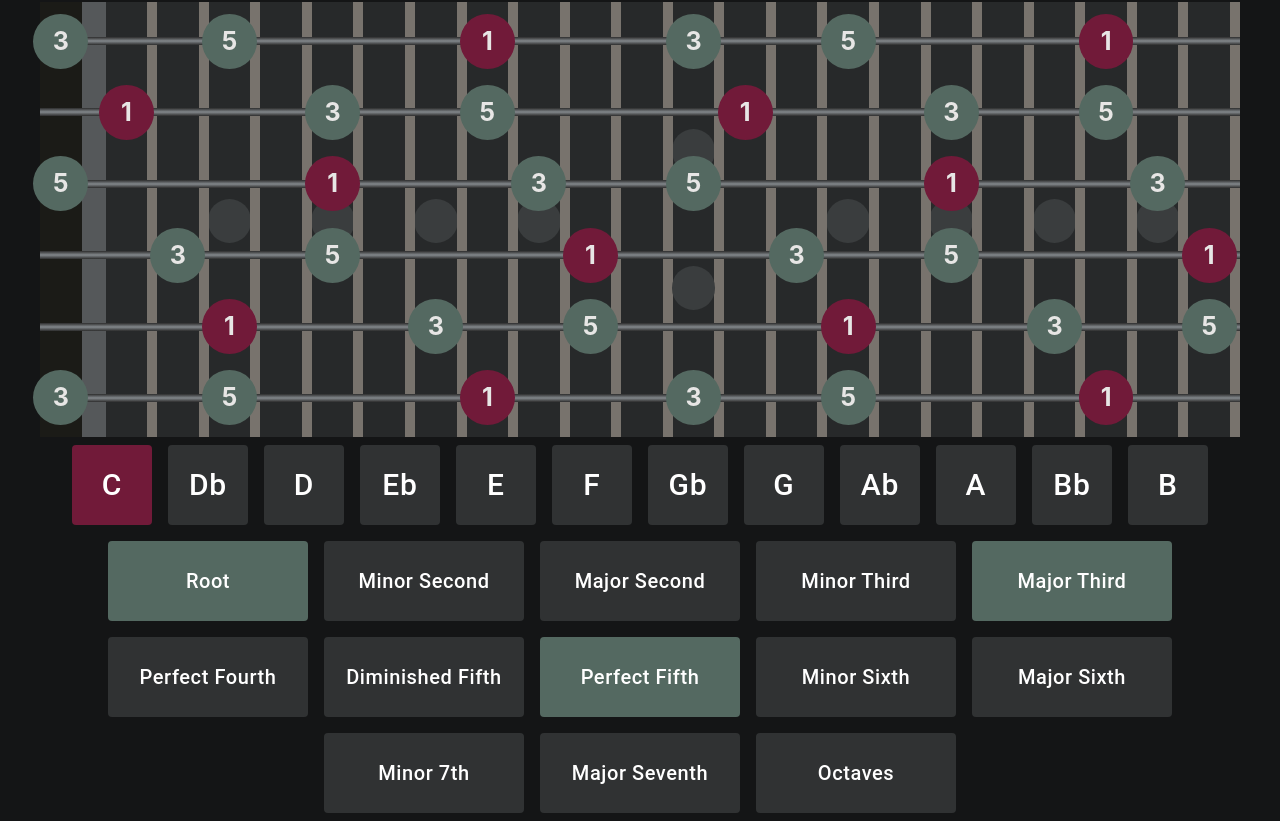
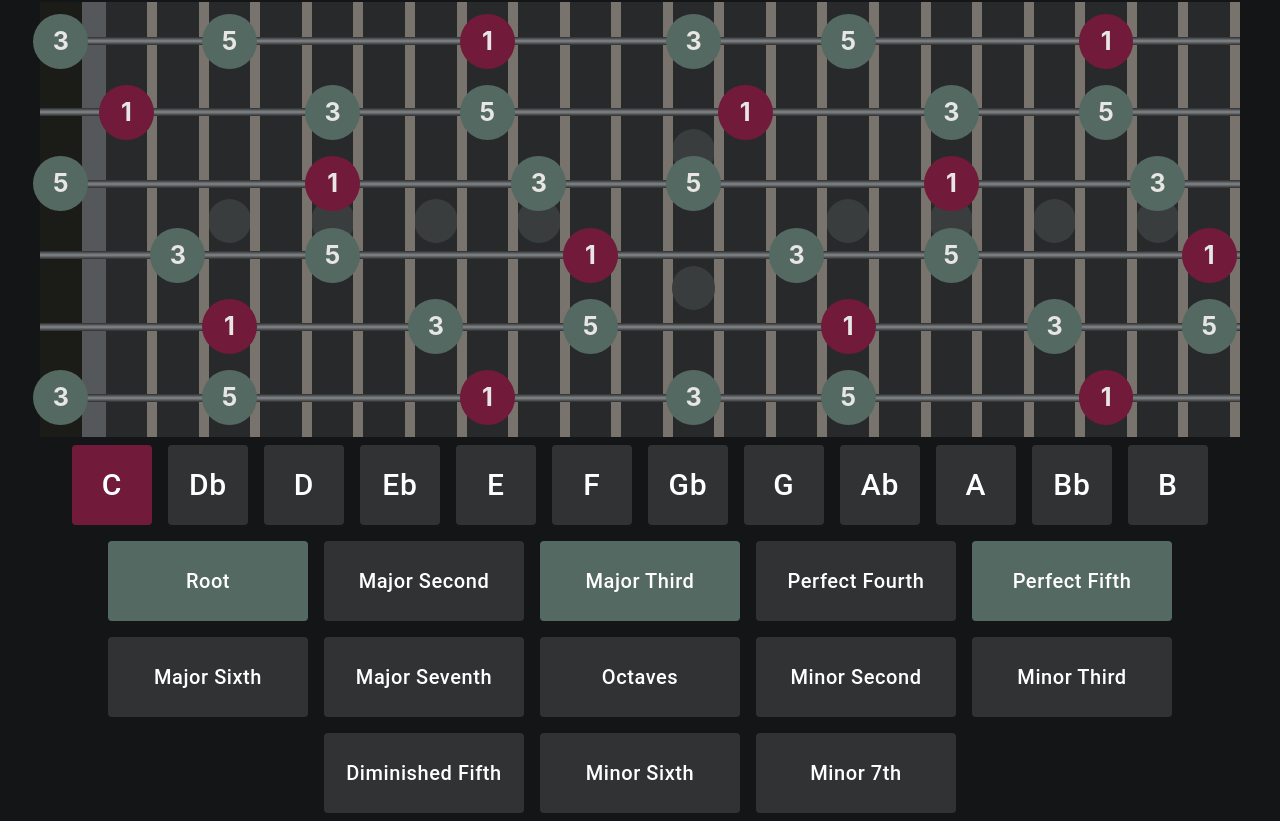
Before and after one commit to JiwooL0920/Fretboard, a React (Create React App) app in the folder frontend/: page /interval in a window 1280 px wide. Shown: the part 280-1101 px from the top of the page. Built offline with nearby package versions, Linux system fonts and the light colour scheme.

Commit message:
refactored interval in logic.tsx so that interval symbol becomes the key

```diff
--- a/frontend/src/pages/FretGamePage.tsx
+++ b/frontend/src/pages/FretGamePage.tsx
@@ -4,7 +4,7 @@ import Box from '@mui/material/Box';
 
 
 import Fretboard, {FretboardProps} from '../components/Fretboard'
-import {getNotesToDisplay} from '../util/logic'
+import {getNotesToDisplayFromIntervals} from '../util/logic'
 import TimeBar from '../components/subcomponents/TimeBar';
 
 
@@ -32,7 +32,7 @@ const FretGamePage = () => {
         stringRange: [1,6],
         fretRange: [0,22],
         rootNote: fretGamePageState.note,
-        notesToDisplay:  getNotesToDisplay(fretGamePageState.note, ["Root"])
+        notesToDisplay:  getNotesToDisplayFromIntervals(fretGamePageState.note, ["Root"])
     }
 
 
--- a/frontend/src/pages/IntervalPage.tsx
+++ b/frontend/src/pages/IntervalPage.tsx
@@ -1,5 +1,5 @@
 import Fretboard, {FretboardProps} from '../components/Fretboard'
-import {notesFlat, notesSharp, intervalToSymbol, getNotesToDisplay} from '../util/logic'
+import {notesFlat, notesSharp, intervalSymbolToName, getNotesToDisplayFromIntervals} from '../util/logic'
 import {Accidental, DisplayMode} from '../util/enums'
 import Button from '@mui/material/Button';
 import Switch from '@mui/material/Switch';
@@ -27,7 +27,7 @@ const IntervalPage = () => {
         stringRange: [1,6],
         fretRange: [0,22],
         rootNote: intervalPageState.rootNote,
-        notesToDisplay: getNotesToDisplay(intervalPageState.rootNote, intervalPageState.selectedIntervals)
+        notesToDisplay: getNotesToDisplayFromIntervals(intervalPageState.rootNote, intervalPageState.selectedIntervals)
     }
 
 
@@ -61,7 +61,7 @@ const IntervalPage = () => {
     const createIntervalButtons = () => {
         return(
             <div className="intervalButtons">
-                {Object.keys(intervalToSymbol).map((interval:string) => {
+                {Object.keys(intervalSymbolToName).map((interval:string) => {
                     return (
                         <Button
                             key={interval}
@@ -77,7 +77,7 @@ const IntervalPage = () => {
                             }}
                             onClick={() => { dispatch(intervalPageSlice.toggleSelectedInterval(interval)) }}
                         >
-                            {interval}
+                            {intervalSymbolToName[interval]}
                         </Button>
                     )
                 })}
--- a/frontend/src/redux/intervalPageSlice.tsx
+++ b/frontend/src/redux/intervalPageSlice.tsx
@@ -7,7 +7,7 @@ export interface IntervalPageState {
 
 const initialState: IntervalPageState = {
     rootNote: 'C',
-    selectedIntervals: ["Root", "Major Third", "Perfect Fifth"],
+    selectedIntervals: ["1", "3", "5"],
 }
 
 
@@ -22,7 +22,7 @@ export const intervalPageSlice = createSlice({
         },
         toggleSelectedInterval: (state, action: PayloadAction<string>) => {
             const interval = action.payload;
-            if (interval === "Root") { return; } // if "Root", don't toggle
+            if (interval === "1") { return; } // if "Root", don't toggle
             const index = state.selectedIntervals.indexOf(action.payload);
             if (index === -1) {
               state.selectedIntervals.push(action.payload); // add interval if it's not already in the array
--- a/frontend/src/redux/scalePageSlice.tsx
+++ b/frontend/src/redux/scalePageSlice.tsx
@@ -3,7 +3,6 @@ import { createSlice, PayloadAction} from '@reduxjs/toolkit';
 export interface ScalePageState {
     rootNote: string
     selectedScale: string
-    notesToDisplay: string[]
     displayAllPosition: boolean
     position: number
 }
@@ -11,7 +10,6 @@ export interface ScalePageState {
 const initialState: ScalePageState = {
     rootNote: 'C',
     selectedScale: "Pentatonic",
-    notesToDisplay: ["C", "Eb", "F", "G", "Bb"],
     displayAllPosition: true,
     position: 1
 }
@@ -25,13 +23,7 @@ export const scalePageSlice = createSlice({
     reducers:  {
         setRootNote: (state, action: PayloadAction<string>) => {
             state.rootNote = action.payload;
-            scalePageSlice.caseReducers.getNotesToDisplay(state);
         },
-
-        getNotesToDisplay: (state) => {
-
-        },
-
 
     }
 });
--- a/frontend/src/util/logic.tsx
+++ b/frontend/src/util/logic.tsx
@@ -3,20 +3,21 @@ import {Accidental} from './enums';
 export const notesSharp:string[] = ['C','C#','D','D#','E','F','F#','G','G#','A','A#','B'];
 export const notesFlat:string[] = ['C','Db','D','Eb','E','F','Gb','G','Ab','A','Bb','B'];
 
+
 export const intervalToSemitone : {[key: string]: number} = {
-    "Root": 0,
-    "Minor Second" : 1,
-    "Major Second" : 2,
-    "Minor Third" : 3,
-    "Major Third" : 4,
-    "Perfect Fourth" : 5,
-    "Diminished Fifth" : 6,
-    "Perfect Fifth": 7,
-    "Minor Sixth" : 8,
-    "Major Sixth" : 9,
-    "Minor 7th" : 10,
-    "Major Seventh" : 11,
-    "Octaves" : 12,
+    "1": 0,
+    "b2" : 1,
+    "2" : 2,
+    "b3" : 3,
+    "3" : 4,
+    "4" : 5,
+    "b5" : 6,
+    "5": 7,
+    "b6" : 8,
+    "6" : 9,
+    "b7" : 10,
+    "7" : 11,
+    "8" : 12,
     // "Minor 9th" : 13,
     // "Major 9th" : 14,
     // "Aug 9th" : 15,
@@ -26,20 +27,20 @@ export const intervalToSemitone : {[key: string]: number} = {
     // "13th" : 19
 }
 
-export const intervalToSymbol : {[key: string]: string} = {
-    "Root" : "1",
-    "Minor Second" : "b2",
-    "Major Second" : "2",
-    "Minor Third" : "b3",
-    "Major Third" : "3",
-    "Perfect Fourth" : "4",
-    "Diminished Fifth" : "b5",
-    "Perfect Fifth": "5",
-    "Minor Sixth" : "b6",
-    "Major Sixth" : "6",
-    "Minor 7th" : "b7",
-    "Major Seventh" : "7",
-    "Octaves" : "8",
+export const intervalSymbolToName : {[key: string]: string} = {
+    "1" : "Root",
+    "b2" : "Minor Second",
+    "2" : "Major Second",
+    "b3" : "Minor Third",
+    "3" : "Major Third",
+    "4" : "Perfect Fourth",
+    "b5" : "Diminished Fifth",
+    "5" : "Perfect Fifth",
+    "b6" : "Minor Sixth",
+    "6" : "Major Sixth",
+    "b7" : "Minor 7th",
+    "7" : "Major Seventh",
+    "8" : "Octaves",
     // "Minor 9th" : 13,
     // "Major 9th" : 14,
     // "Aug 9th" : 15,
@@ -47,6 +48,11 @@ export const intervalToSymbol : {[key: string]: string} = {
     // "Aug 11th" : 17,
     // "Minor 13th" : 18,
     // "13th" : 19
+}
+
+export const scaleToInterval: { [key: string]: string[] } = {
+    "Minor Pentatonic": ["1", "b3", "4", "5", "b7"],
+    "Blues Scale": ["1", "b3", "4", "b5", "5", "b7"]
 }
 
 var accidental:Accidental.Sharp;
@@ -68,13 +74,20 @@ export const getIntervalNoteFromRootNote = (rootNote:string, interval:string):st
     return notes[i]
 }
 
-export const getNotesToDisplay = (rootNote:string, intervalList: string[]): { [key: string]: string } => {
+export const getNotesToDisplayFromIntervals = (rootNote:string, intervalList: string[]): { [key: string]: string } => {
     const result:{ [key: string]: string } = {}
     for (const interval of intervalList) {
         const note:string = getIntervalNoteFromRootNote(rootNote,interval);
-        result[note] = intervalToSymbol[interval];
+        result[note] = interval;
     }
     return result
 }
 
-// export default logic
+export const getNotesToDisplayFromScale = (rootNote:string, scale: string): { [key: string]: string } => {
+    const result: { [key: string]: string } = {}
+    for (const interval of scaleToInterval[scale]) {
+        const note:string = getIntervalNoteFromRootNote(rootNote, interval);
+        result[note] = interval;
+    }
+    return result
+}
```
Also changed, not shown: frontend/src/pages/ScalePage.tsx (+12 -2 lines).
